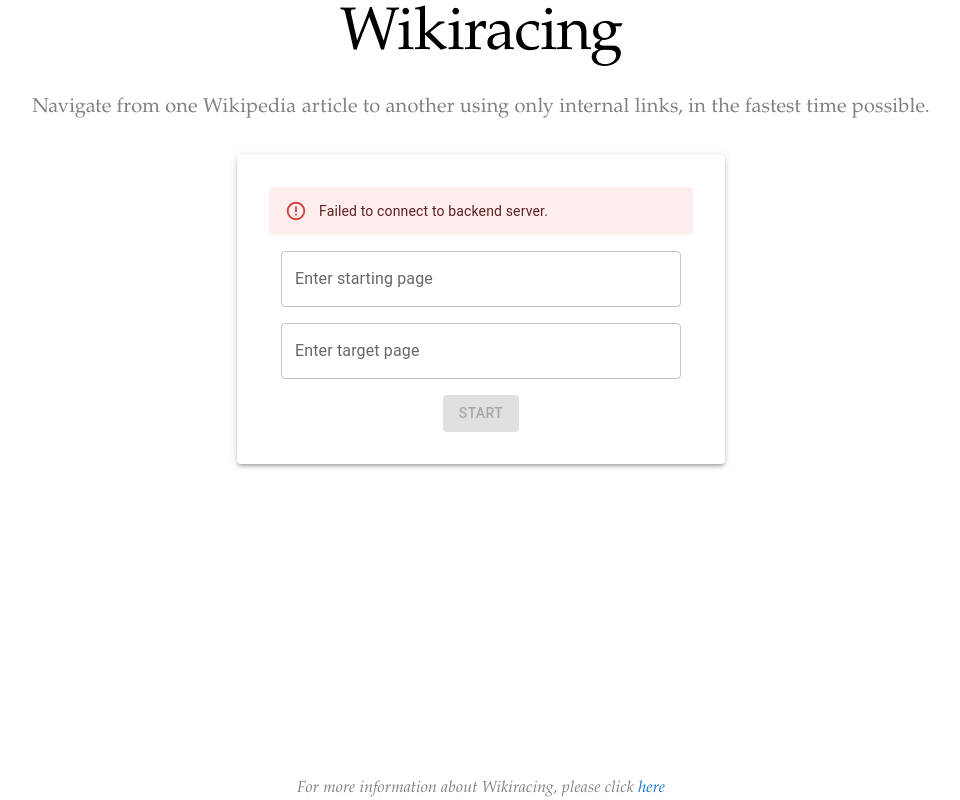
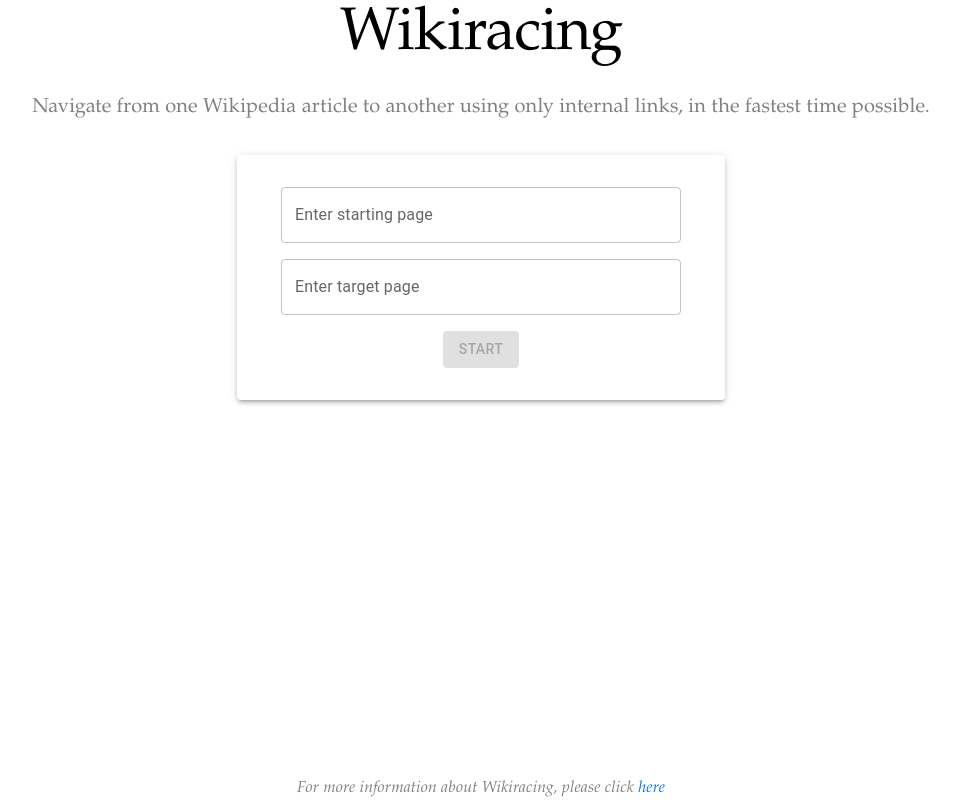
Before and after one commit to jasonliu2000/wikirace, a React (Create React App) app: page / in a window 1280 px wide. Shown: the whole page, without its empty margins (159-1119 px from the left). Built offline with nearby package versions, Linux system fonts and the light colour scheme; no server answers.

Commit message:
Display alert upon server error

```diff
--- a/src/components/WikiRaceForm.js
+++ b/src/components/WikiRaceForm.js
@@ -42,6 +42,19 @@
     setCount(prevCount => prevCount + 1);
   }
 
+  const alertElement = () => {
+    return (
+      <Alert
+        severity="error"
+        sx={{
+          marginBottom: 2
+        }}
+      >
+        Failed to connect to backend server.
+      </Alert>
+    )
+  }
+
   return (
     <Container maxWidth="sm">
       <Paper elevation={3} sx={{ padding: 4, margin: 4 }}>
@@ -50,14 +63,7 @@
           aria-label="Form to input Wikirace start and target inputs"
         >
 
-          <Alert
-            severity="error"
-            sx={{
-              marginBottom: 2
-            }}
-          >
-            Failed to connect to backend server.
-          </Alert>
+          {serverError && alertElement}
 
           <Box sx={{ marginBottom: 2 }}>
             <WikiRaceInput
```
